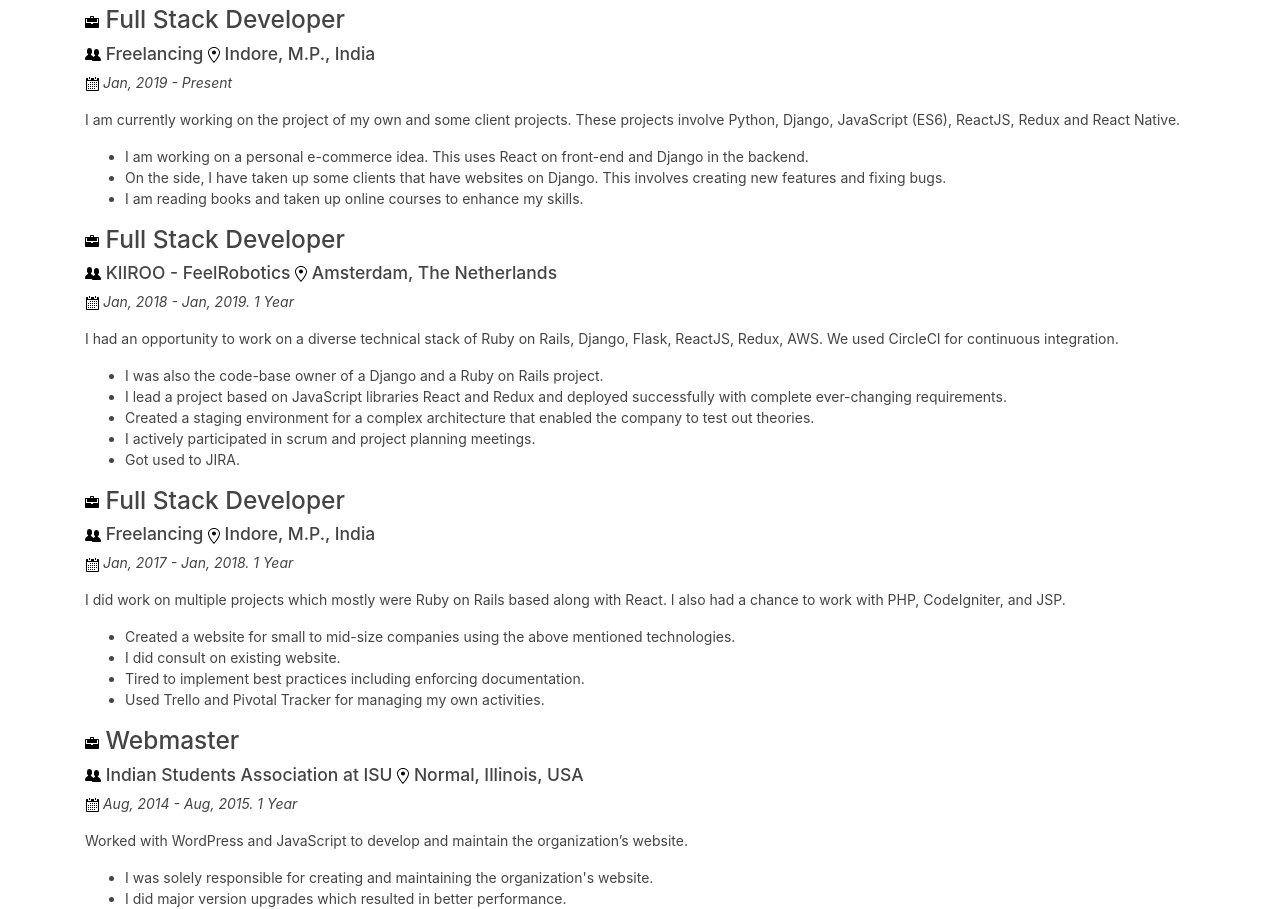
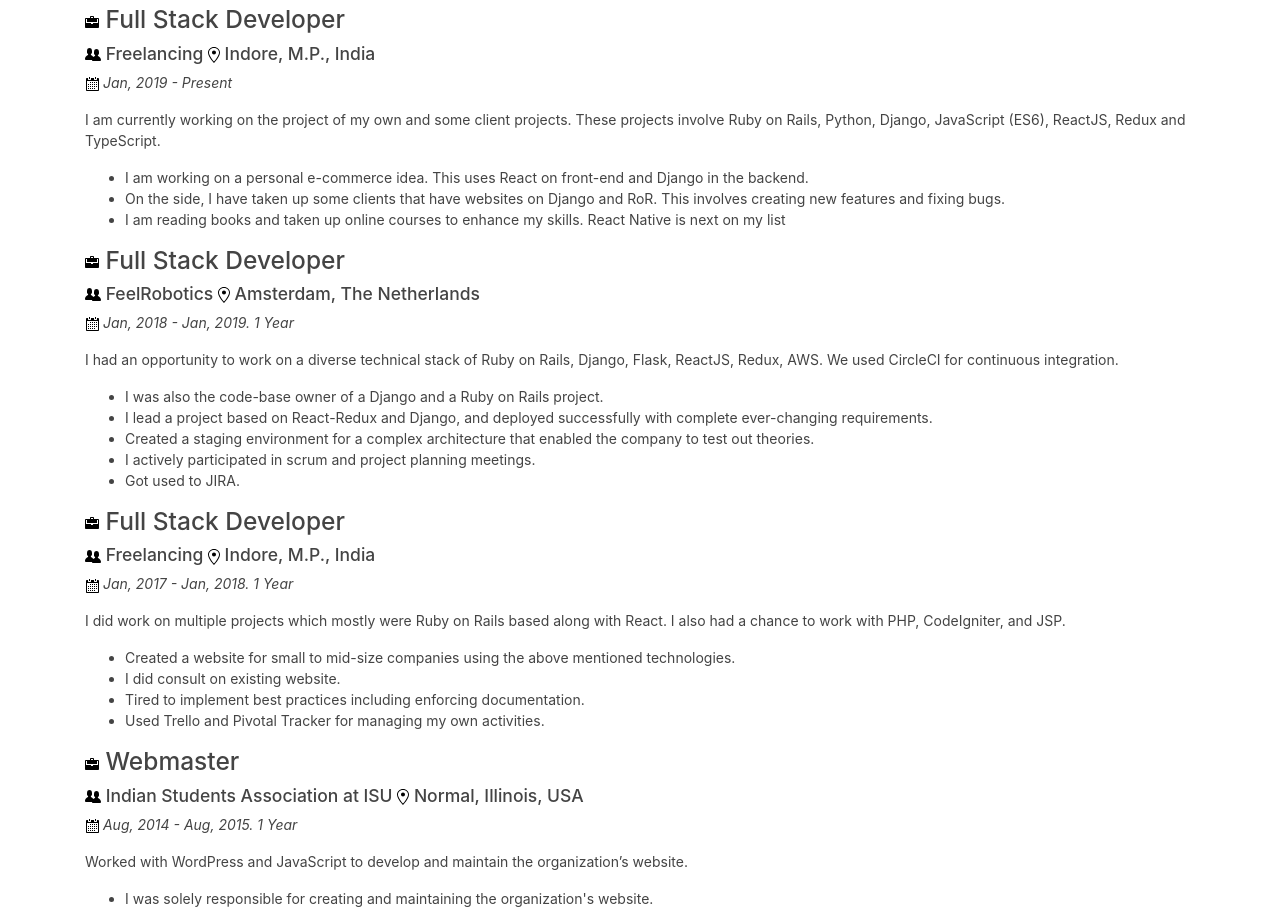
Before and after one commit to raviindorey/Portfolio, a plain HTML site: page index.html in a window 1280 px wide. Shown: the part 1397-2306 px from the top of the page. Drawn offline with nearby package versions, Linux system fonts and the light colour scheme; files whose address does not match are found by name.

Commit message:
Minor update

```diff
--- a/index.html
+++ b/index.html
@@ -284,13 +284,13 @@
         <i>Jan, 2019 - Present</i>
       </p>
       <p>
-        I am currently working on the project of my own and some client projects. These projects involve Python, Django,
-        JavaScript (ES6), ReactJS, Redux and React Native.
+        I am currently working on the project of my own and some client projects. These projects involve Ruby on Rails, Python, Django,
+        JavaScript (ES6), ReactJS, Redux and TypeScript.
         <br>
         <ul>
           <li>I am working on a personal e-commerce idea. This uses React on front-end and Django in the backend.</li>
-          <li>On the side, I have taken up some clients that have websites on Django. This involves creating new features and fixing bugs.</li>
-          <li>I am reading books and taken up online courses to enhance my skills.</li>
+          <li>On the side, I have taken up some clients that have websites on Django and RoR. This involves creating new features and fixing bugs.</li>
+          <li>I am reading books and taken up online courses to enhance my skills. React Native is next on my list</li>
         </ul>
       </p>
 
@@ -304,7 +304,7 @@
       <h5>
         <span>
           <img src="./assets/icons/organization.svg" alt="Company: "/>
-          KIIROO - FeelRobotics
+          FeelRobotics
         </span>
         <span>
           <img src="./assets/icons/location.svg" alt="Location: "/>
@@ -320,7 +320,7 @@
         CircleCI for continuous integration. <br>
         <ul>
           <li>I was also the code-base owner of a Django and a Ruby on Rails project.</li>
-          <li>I lead a project based on JavaScript libraries React and Redux and deployed successfully with complete ever-changing requirements.</li>
+          <li>I lead a project based on React-Redux and Django, and deployed successfully with complete ever-changing requirements.</li>
           <li>Created a staging environment for a complex architecture that enabled the company to test out theories.</li>
           <li>I actively participated in scrum and project planning meetings.</li>
           <li>Got used to JIRA.</li>
```
Also changed, not shown: 1 other file.
